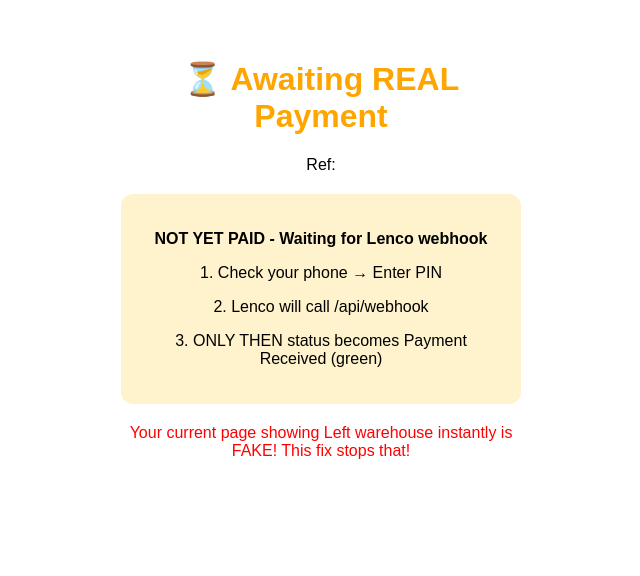
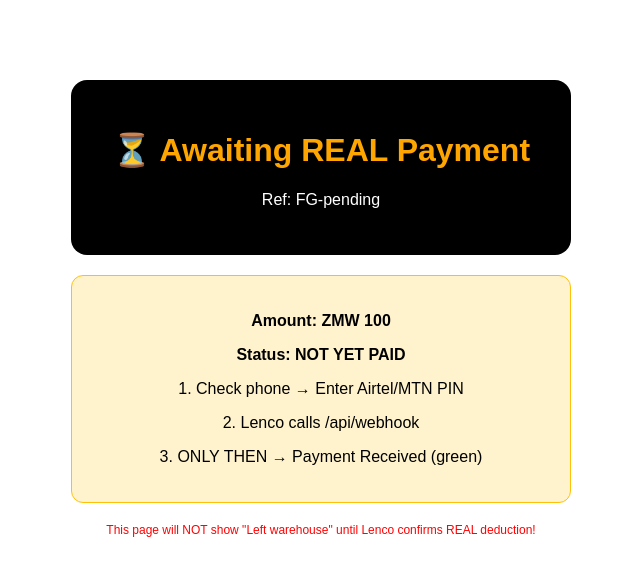
Before and after one commit to felixmtex-bot/felix-real-lenco-payment, a Next.js app: page /success in a window 1280 px wide. Shown: the top 576 px of the page, without its empty margins (319-959 px from the left). Built offline with nearby package versions, Linux system fonts and the light colour scheme.

Commit message:
Update page.jsx

```diff
--- a/app/success/page.jsx
+++ b/app/success/page.jsx
@@ -1,18 +1,23 @@
-'use client'
-import { useSearchParams } from 'next/navigation'
-export default function Success(){
-  const p = useSearchParams(); const ref = p.get('ref')
+export const dynamic = 'force-dynamic'
+
+export default function SuccessPage({ searchParams }) {
+  const ref = searchParams?.ref || 'FG-pending'
+  const amount = searchParams?.amount || '100'
+
   return (
-    <div style={{maxWidth:400,margin:'60px auto',textAlign:'center',fontFamily:'sans-serif'}}>
-      <h1 style={{color:'orange'}}>⏳ Awaiting REAL Payment</h1>
-      <p>Ref: {ref}</p >
-      <div style={{background:'#fff3cd',padding:20,borderRadius:12,marginTop:20}}>
-        <p><b>NOT YET PAID - Waiting for Lenco webhook</b></p >
-        <p>1. Check your phone → Enter PIN</p >
-        <p>2. Lenco will call /api/webhook</p >
-        <p>3. ONLY THEN status becomes Payment Received (green)</p >
+    <div style={{ maxWidth: 500, margin: '60px auto', textAlign: 'center', fontFamily: 'sans-serif', padding: 20 }}>
+      <div style={{ background: 'black', color: 'white', padding: 30, borderRadius: 16 }}>
+        <h1 style={{ color: 'orange' }}>⏳ Awaiting REAL Payment</h1>
+        <p>Ref: {ref}</p >
       </div>
-      <p style={{marginTop:20,color:'red'}}>Your current page showing Left warehouse instantly is FAKE! This fix stops that!</p >
+      <div style={{ background: '#fff3cd', padding: 20, borderRadius: 12, marginTop: 20, border: '1px solid #ffc107' }}>
+        <p><b>Amount: ZMW {amount}</b></p >
+        <p><b>Status: NOT YET PAID</b></p >
+        <p style={{ marginTop: 10 }}>1. Check phone → Enter Airtel/MTN PIN</p >
+        <p>2. Lenco calls /api/webhook</p >
+        <p>3. ONLY THEN → Payment Received (green)</p >
+      </div>
+      <p style={{ marginTop: 20, color: 'red', fontSize: 12 }}>This page will NOT show "Left warehouse" until Lenco confirms REAL deduction!</p >
     </div>
   )
 }
```
